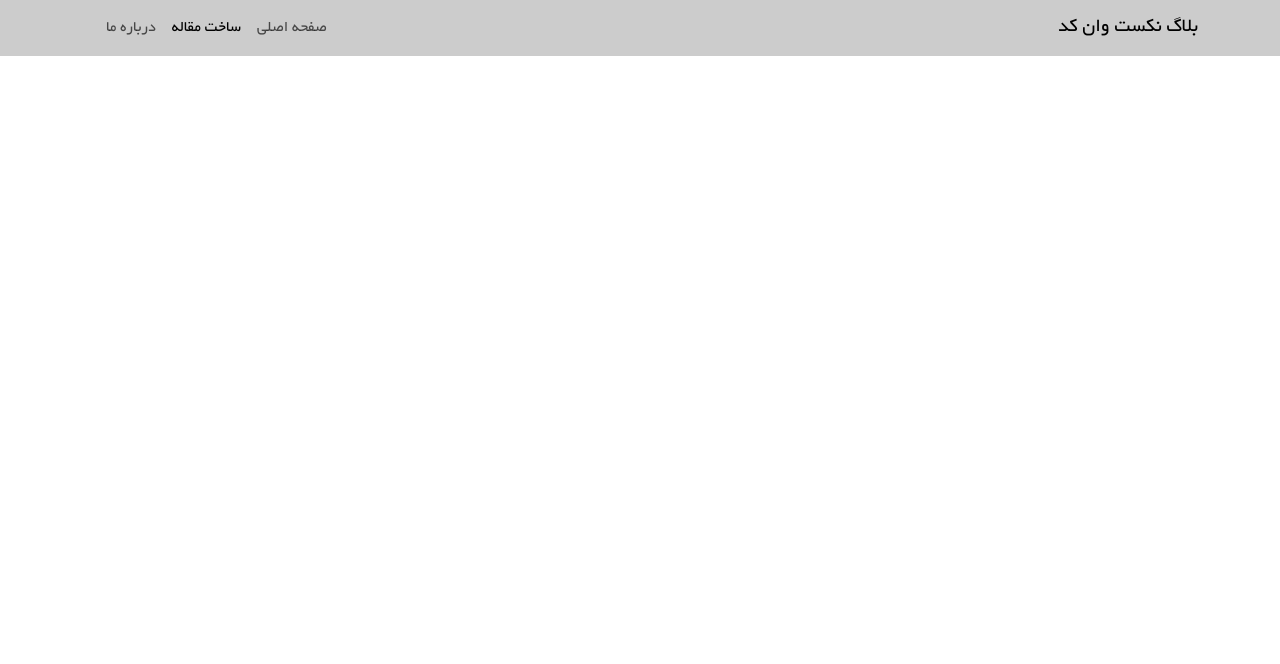
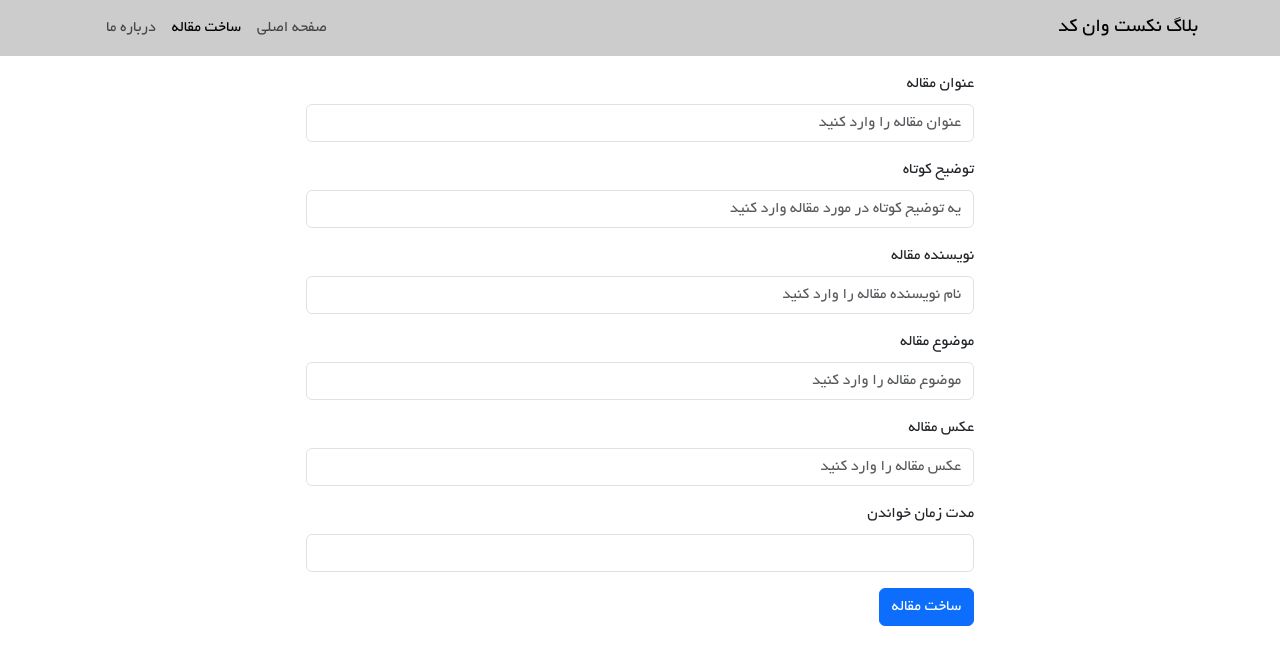
Before and after one commit to Abdulmanan-Rahimi/Blog-post-pro, a React (Vite) app: page /add-article in a window 1280 px wide. Shown: the top 664 px of the page. Built offline with nearby package versions, Linux system fonts and the light colour scheme.

Commit message:
added a form to add article in the project it mean add a form to addArticle page

```diff
--- a/db.json
+++ b/db.json
@@ -6,7 +6,7 @@
       "id": 1,
       "title": "عنوان مقاله اول",
       "desc": "در این بخش میخواهیم راحع به هوش مصنوعی کار کنیم که یک بخش بسیار مهم و ضروری است ",
-      "image": "./assets/images/1.jpg",
+      "image": "src/assets/images/1.jpg",
       "readingTime": 5,
       "category": "هوش مصنوعی",
       "writter": "استاد رحیمی"
@@ -15,7 +15,7 @@
       "id": 2,
       "title": "عنوان مقاله دوم",
       "desc": "در این بخش میخواهیم راحع به  هکری کار کنیم که یک بخش بسیار مهم و ضروری است ",
-      "image": "./assets/images/2.jpg",
+      "image": "src/assets/images/2.jpg",
       "readingTime": 7,
       "category": " رایطه کاربری",
       "writter": "استاد حیدری"
@@ -24,7 +24,7 @@
       "id": 3,
       "title": "عنوان مقاله سوم",
       "desc": "در این بخش میخواهیم راحع به  کد نویسی کار کنیم که یک بخش بسیار مهم و ضروری است ",
-      "image": "./assets/images/3.jpg",
+      "image": "src/assets/images/3.jpg",
       "readingTime": 9,
       "category": "طراحی وب",
       "writter": "استاد یعقوبی"
@@ -33,7 +33,7 @@
       "id": 4,
       "title": "عنوان مقاله چهارم",
       "desc": "در این بخش میخواهیم راحع به آب وهوا  کار کنیم که یک بخش بسیار مهم و ضروری است ",
-      "image": "./assets/images/4.jpg",
+      "image": "src/assets/images/4.jpg",
       "readingTime": 3,
       "category": "برنامه نویسی",
       "writter": "استاد دانشیار"
@@ -42,7 +42,7 @@
       "id": 5,
       "title": "عنوان مقاله پنجم",
       "desc": "در این بخش میخواهیم راحع به  کشور کار کنیم که یک بخش بسیار مهم و ضروری است ",
-      "image": "./assets/images/5.jpg",
+      "image": "src/assets/images/5.jpg",
       "readingTime": 8,
       "category": "ساخت تابلو",
       "writter": "استاد رحیمی"
@@ -51,7 +51,7 @@
       "id": 6,
       "title": "عنوان مقاله ششم",
       "desc": "در این بخش میخواهیم راحع به  سواد کار کنیم که یک بخش بسیار مهم و ضروری است ",
-      "image": "./assets/images/6.jpg",
+      "image": "src/assets/images/6.jpg",
       "readingTime": 6,
       "category": "کد نویسی",
       "writter": "استاد احمدی"
@@ -60,7 +60,7 @@
       "id": 7,
       "title": "عنوان مقاله هفتم",
       "desc": "در این بخش میخواهیم راحع به  جهان کار کنیم که یک بخش بسیار مهم و ضروری است ",
-      "image": "./assets/images/7.jpg",
+      "image": "src/assets/images/7.jpg",
       "readingTime": 50,
       "category": "نقاشی",
       "writter": "استاد سروری"
@@ -69,7 +69,7 @@
       "id": 8,
       "title": "عنوان مقاله هشتم",
       "desc": "در این بخش میخواهیم راحع به  روزمره کار کنیم که یک بخش بسیار مهم و ضروری است ",
-      "image": "./assets/images/8.jpg",
+      "image": "src/assets/images/8.jpg",
       "readingTime": 5,
       "category": "کامپیوتر",
       "writter": "استاد کامبخش"
--- a/src/pages/addArticle/AddArticle.css
+++ b/src/pages/addArticle/AddArticle.css
@@ -0,0 +1,5 @@
+.formContainer{
+    max-width: 700px;
+    margin: auto;
+    padding: 0 16px;
+}
--- a/src/pages/addArticle/AddArticle.jsx
+++ b/src/pages/addArticle/AddArticle.jsx
@@ -1,14 +1,62 @@
-import React from 'react'
-import MyNavbar from '../../components/navbar/MyNavbar'
+import React from "react";
+import MyNavbar from "../../components/navbar/MyNavbar";
+import Button from "react-bootstrap/Button";
+import Form from "react-bootstrap/Form";
+import "./AddArticle.css";
 
 const AddArticle = () => {
+  const addArticleHandler = () => {
+    console.log("new article added");
+
+  }
   return (
+    <>
+      <MyNavbar />
+      <div className="formContainer" dir="rtl">
+        <Form>
+          <Form.Group className="mb-3">
+            <Form.Label>عنوان مقاله</Form.Label>
+            <Form.Control type="text" placeholder="عنوان مقاله را وارد کنید" />
+          </Form.Group>
 
+          <Form.Group className="mb-3">
+            <Form.Label>توضیح کوتاه</Form.Label>
+            <Form.Control
+              type="text"
+              placeholder="یه توضیح کوتاه در مورد مقاله وارد کنید"
+            />
+          </Form.Group>
 
-    <>
-    <MyNavbar />
+          <Form.Group className="mb-3">
+            <Form.Label>نویسنده مقاله</Form.Label>
+            <Form.Control
+              type="text"
+              placeholder="نام نویسنده مقاله را وارد کنید"
+            />
+          </Form.Group>
+
+          <Form.Group className="mb-3">
+            <Form.Label>موضوع مقاله</Form.Label>
+            <Form.Control type="text" placeholder="موضوع مقاله را وارد کنید" />
+          </Form.Group>
+
+          <Form.Group className="mb-3">
+            <Form.Label>عکس مقاله</Form.Label>
+            <Form.Control type="text" placeholder="عکس مقاله را وارد کنید" />
+          </Form.Group>
+
+          <Form.Group className="mb-3">
+            <Form.Label>مدت زمان خواندن</Form.Label>
+            <Form.Control dir="rtl" type="number" placeholder=""/>
+          </Form.Group>
+
+          <Button onClick={addArticleHandler} variant="primary" type="button">
+            ساخت مقاله
+          </Button>
+        </Form>
+      </div>
     </>
-  )
-}
+  );
+};
 
-export default AddArticle
+export default AddArticle;
```
Also changed, not shown: src/components/article/ArticleItem.jsx (+2 -10 lines).
